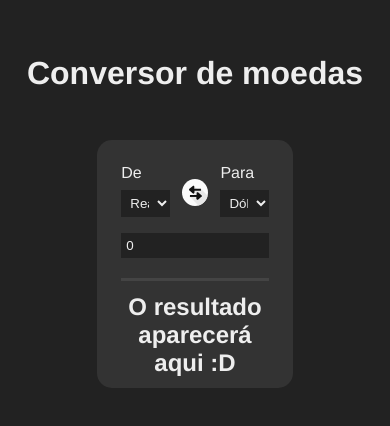
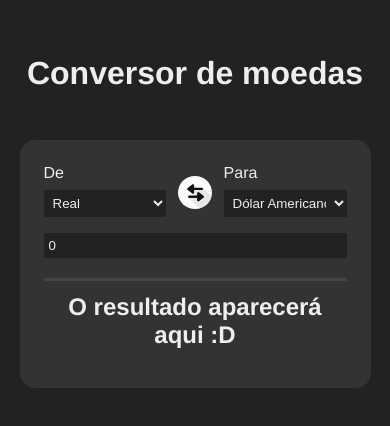
Before and after one commit to lukkanog/conversor-moedas, a Vue app: page / in a window 390 px wide. Shown: the part 104-530 px from the top of the page. Built offline with nearby package versions, Linux system fonts and the light colour scheme.

Commit message:
responsivity fix

```diff
--- a/src/components/Converter.vue
+++ b/src/components/Converter.vue
@@ -181,4 +181,11 @@
         margin-top: 2rem;
     }
 
+    @media screen and (max-width: 800px) {
+        .box,
+        .converter{
+            width: 100%;
+        }
+    }
+
 </style>
```
